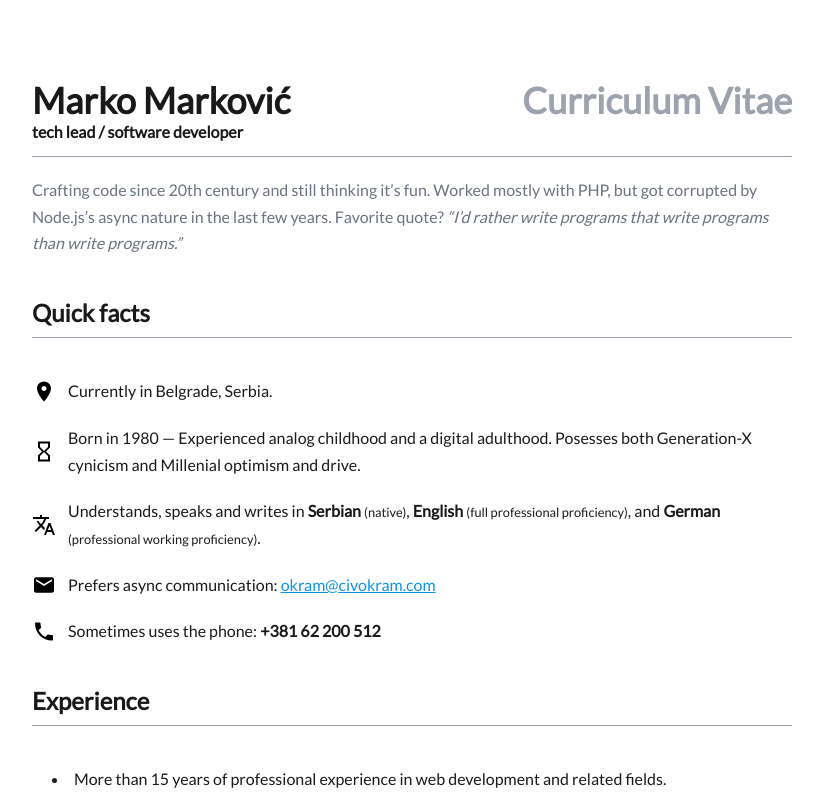
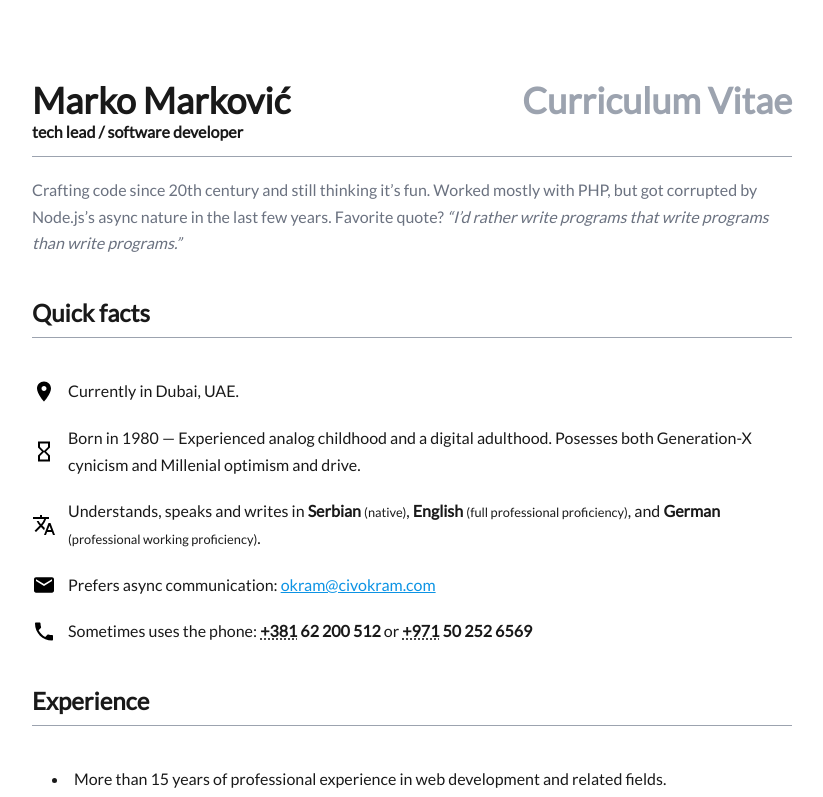
Before and after one commit to markomarkovic/cv, a Vue app: page / in a window 1280 px wide. Shown: the top 797 px of the page, without its empty margins (228-1051 px from the left). Built offline with nearby package versions, Linux system fonts and the light colour scheme.

Commit message:
Location: Dubai

```diff
--- a/src/facts/quickFacts.js
+++ b/src/facts/quickFacts.js
@@ -1,7 +1,7 @@
 export default [
   {
     icon: `${import.meta.env.BASE_URL}img/icons/placemark.svg`,
-    text: 'Currently in Belgrade, Serbia.',
+    text: 'Currently in Dubai, UAE.',
   },
   {
     icon: `${import.meta.env.BASE_URL}img/icons/hourglass.svg`,
@@ -17,6 +17,6 @@ export default [
   },
   {
     icon: `${import.meta.env.BASE_URL}img/icons/phone.svg`,
-    text: 'Sometimes uses the phone: <b>+381 62 200 512</b>',
+    text: 'Sometimes uses the phone: <b><abbr title="Serbia">+381</abbr> 62 200 512</b> or <b><abbr title="UAE">+971</abbr> 50 252 6569</b>',
   },
 ]
```
